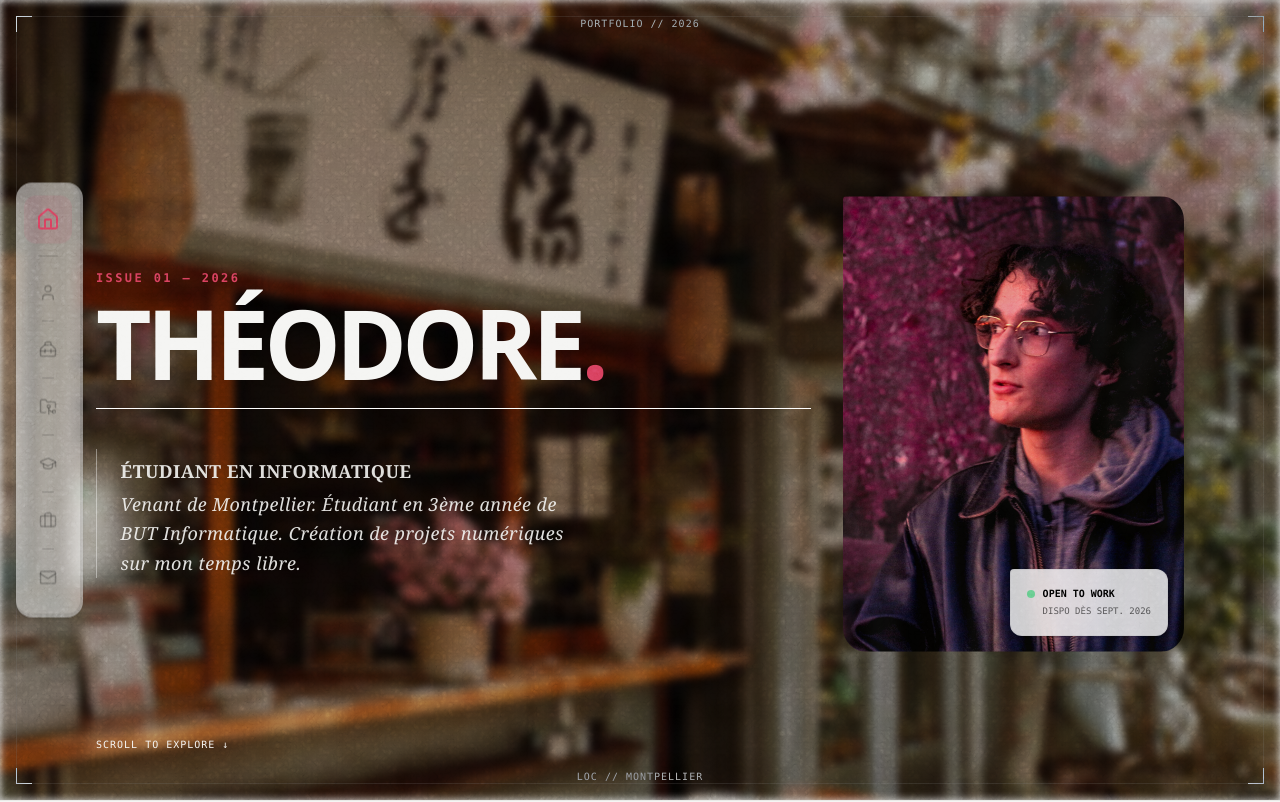
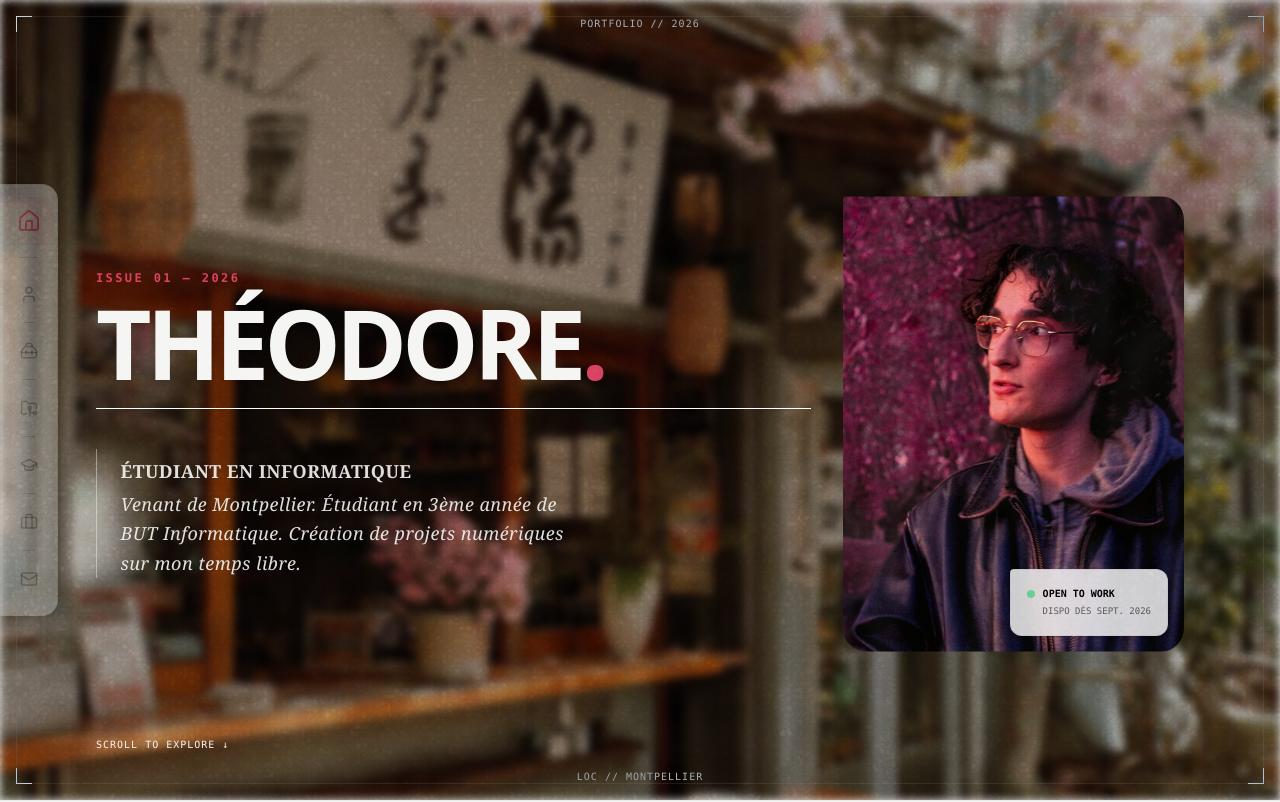
Before and after one commit to theodoredeboisseson/theodoredeboisseson.github.io, a Next.js app: page / in a window 1280 px wide. Shown: the top 802 px of the page. Built offline with nearby package versions, Linux system fonts and the light colour scheme; a web font is replaced by a local one.

Commit message:
feat: Enhance SectionNavigator and ScrollToTop components with improved styles and scroll detection

```diff
--- a/app/components/ui/navigation/ScrollToTop.tsx
+++ b/app/components/ui/navigation/ScrollToTop.tsx
@@ -29,7 +29,7 @@ export default function ScrollToTop() {
                     exit={{ opacity: 0, scale: 0.8, y: 20 }}
                     transition={{ duration: 0.3, ease: 'easeOut' }}
                     onClick={scrollToTop}
-                    className="hidden md:flex fixed bottom-8 right-8 z-50 button transition-colors! transform hover:scale-110 hover:text-white hover:bg-primary size-16 rounded-2xl bg-white/80 backdrop-blur-sm shadow-lg shadow-black/5"
+                    className="hidden md:flex fixed bottom-6 right-6 z-50 button transition-colors! transform hover:scale-110 hover:text-white hover:bg-primary size-16 rounded-2xl bg-background/80 backdrop-blur-sm shadow-lg shadow-black/5"
                     aria-label="Remonter en haut"
                 >
                     <ChevronUp strokeWidth={2} size={32} />
--- a/app/components/ui/navigation/SectionIcon.tsx
+++ b/app/components/ui/navigation/SectionIcon.tsx
@@ -38,7 +38,7 @@ export function SectionIcon({ onClick, section, active, isMobile }: SectionIconP
                 strokeWidth={2}
                 className={`relative z-10 transition-all duration-500 ease-out ${active
                         ? `text-primary ${isMobile ? 'w-5.5 h-5.5' : 'w-6 h-6'}`
-                        : `text-foreground/40 opacity-70 ${isMobile ? 'w-4 h-4' : 'w-4.5 h-4.5 group-hover:w-5.5 group-hover:h-5.5 group-hover:text-foreground/70 group-hover:opacity-100'}`
+                        : `text-foreground/40 ${isMobile ? 'w-4 h-4' : 'w-4.5 h-4.5 group-hover:w-5.5 group-hover:h-5.5 group-hover:text-foreground/70 group-hover:opacity-100'}`
                     }`}
             />
 
--- a/app/components/ui/navigation/SectionNavigator.tsx
+++ b/app/components/ui/navigation/SectionNavigator.tsx
@@ -17,6 +17,15 @@ const sections = [
 
 export default function SectionNavigator() {
     const [activeSection, setActiveSection] = useState('hero');
+    const [isPastHeader, setIsPastHeader] = useState(false);
+
+    useEffect(() => {
+        const handleScroll = () => {
+            setIsPastHeader(window.scrollY > 100);
+        };
+        window.addEventListener('scroll', handleScroll, { passive: true });
+        return () => window.removeEventListener('scroll', handleScroll);
+    }, []);
 
     useEffect(() => {
         const observer = new IntersectionObserver(
@@ -50,8 +59,8 @@ export default function SectionNavigator() {
     return (
         <>
             {/* Desktop: Fixed left sidebar */}
-            <nav className="hidden xl:flex fixed left-4 top-1/2 -translate-y-1/2 z-50">
-                <div className="bg-white/50 backdrop-blur-xs border-y border-foreground/10 border-b-4 border-r-3 py-3 px-2 rounded-2xl shadow-sm">
+            <nav className={`hidden xl:flex fixed top-1/2 -translate-y-1/2 z-50 transition-all duration-500 ${isPastHeader ? 'left-4' : 'left-0'}`}>
+                <div className={`bg-background/80 backdrop-blur-xs py-3 px-1 shadow-sm transition-all duration-500 border-foreground/10 ${isPastHeader ? 'border-y border-b-4 border-r-3 rounded-2xl' : 'border-y border-x rounded-r-2xl opacity-40'}`}>
                     <div className="flex flex-col">
                         {sections.map((section, index) => {
                             const isNextToActive = index === activeIndex || index === activeIndex - 1;
@@ -82,7 +91,7 @@ export default function SectionNavigator() {
 
             {/* Mobile: Bottom horizontal bar */}
             <nav className="xl:hidden fixed bottom-8 left-1/2 -translate-x-1/2 z-50 pointer-events-none">
-                <div className="bg-white/40 backdrop-blur-xs border-x border-foreground/10 border-l-2 border-r-2 px-2 py-2 rounded-2xl shadow-sm pointer-events-auto">
+                <div className="bg-foreground/90 backdrop-blur-xs border-x border-foreground/10 border-l-2 border-r-2 px-2 py-2 rounded-2xl shadow-sm pointer-events-auto">
                     <div className="flex flex-row">
                         {sections.map((section, index) => {
                             const isNextToActive = index === activeIndex || index === activeIndex - 1;
```
